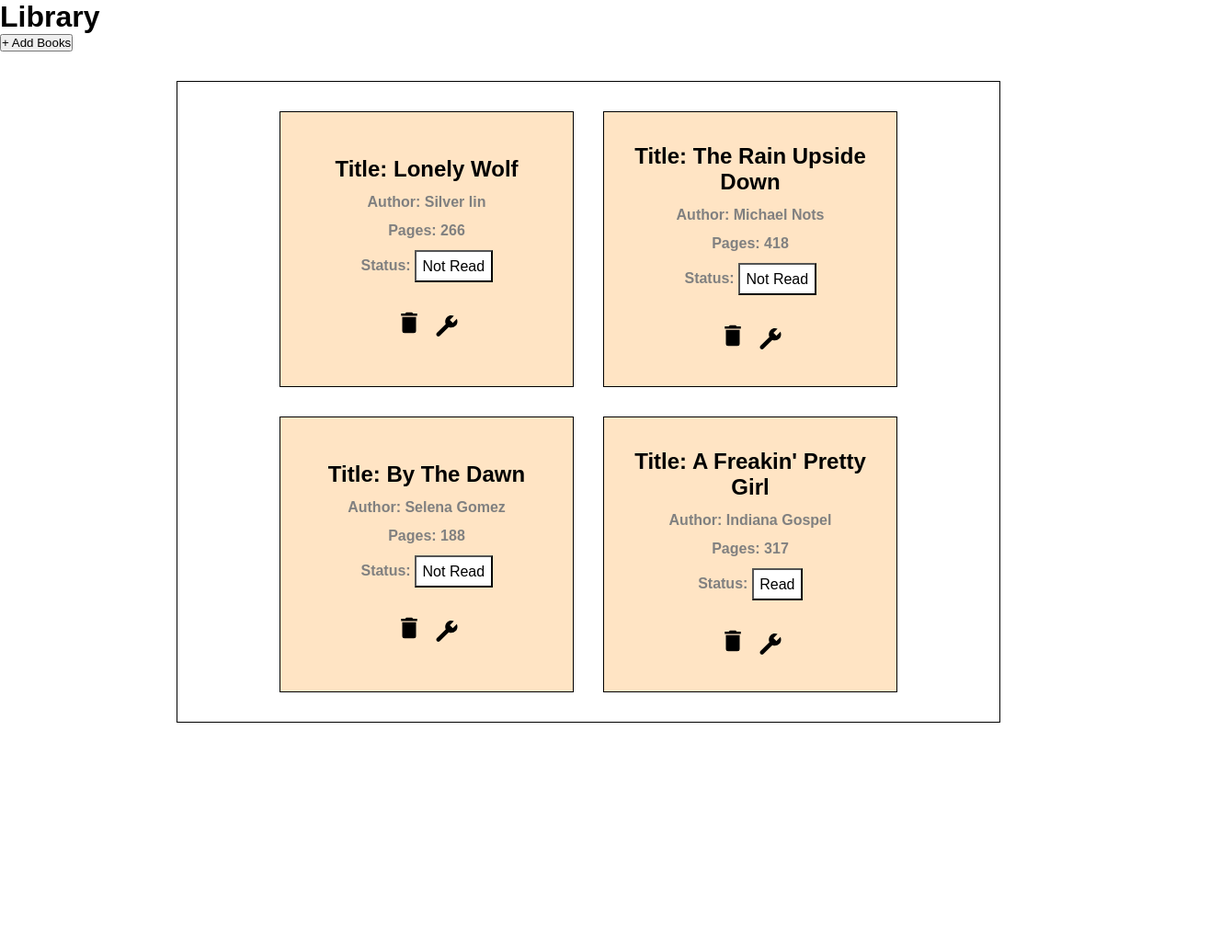
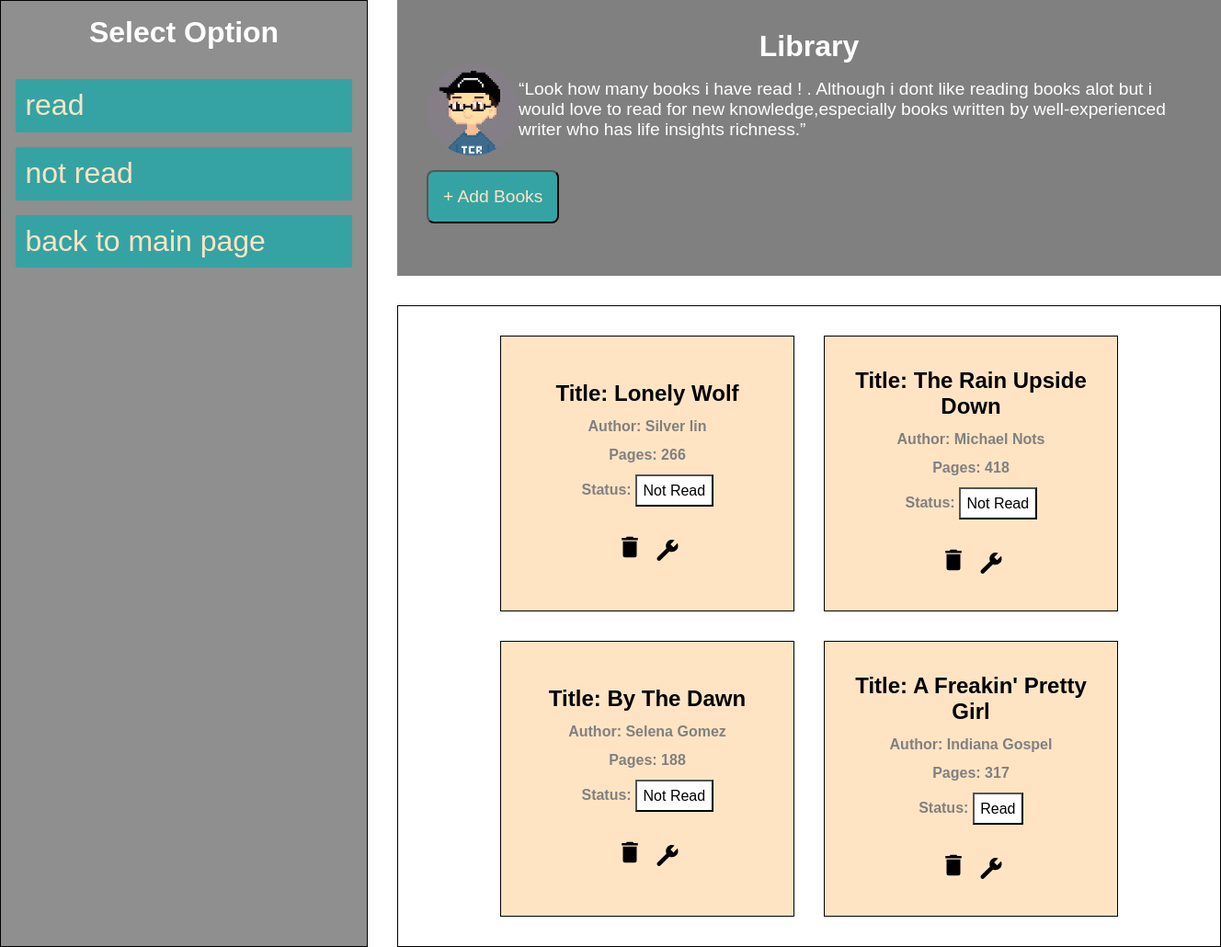
Before and after one commit to BenerdAndrian/library, a plain HTML site: page index.html in a window 1280 px wide. Shown: the whole page at 92% size, 1328 px wide, since content can reach past the window. Before the commit the page ends 800 px from the top, so only its background shows below. Drawn offline with Linux system fonts and the light colour scheme.

Commit message:
add grid style, adding sidebar,header.inside sidebar,add list of options read/not read to serve as advanced option find, inside header, i add img of avatar and to give some expressions about all the book that i've reading using <q>.I add styles to add book button to make it prettier...

```diff
--- a/index.html
+++ b/index.html
@@ -7,8 +7,33 @@
     <link rel="stylesheet" href="style.css">
 </head>
 <body>
-    <h1>Library</h1>
-    <button onclick="addBookFormDisplay()">+ Add Books</button>
+    <div class="container">
+        <div class="content">
+            <header>
+                <h1>Library</h1>
+
+                <span class="quotes">
+                    <img style=" width:100px;height:100px;border-radius:50px" src="draw-a-personalized-pixel-art-avatar-of-you-in-my-style.webp" alt="">
+                    <q>Look how many books i have read ! . Although i dont like reading books alot but i would love to read for new knowledge,especially books written by well-experienced writer who has life insights richness.</q>
+                </span>
+                <button onclick="addBookFormDisplay()">+ Add Books</button>
+            </header>
+            <ul class="library">
+
+            </ul>
+        </div>
+
+        <div class="sidebar">
+            <h1>Select Option</h1>
+         <ul>
+            <li>read</li>
+            <li>not read</li>
+            <li>back to main page</li>
+         </ul>
+        </div>
+
+    </div>
+
     <form class="form">
         <h2>Form</h2>
         <label for="bookName">Book's Name: </label>
@@ -27,9 +52,6 @@
         </span>
 
     </form>
-    <ul class="library">
-
-    </ul>
     <script src="library.js"></script>
 </body>
 </html>
--- a/style.css
+++ b/style.css
@@ -7,10 +7,71 @@ html{
     margin:0;
     box-sizing:border-box;
 }
+h1{
+    text-align:center;
+}
+.quotes{
+    font-size:1.2rem;
+    display:flex;
+    align-items:center;
+}
+header{
+    padding:2rem;
+}
 li{
     list-style: none;
 }
+.container{
+
+    display:grid;
+    grid-template-columns:400px 1fr;
+    gap:2rem;
+}
+.sidebar{
+    grid-column:1/2;
+    grid-row:1/2;
+    background-color:rgb(143, 143, 143);
+    color:black;
+    border:1px solid;
+    padding:1rem;
+}
+.sidebar h1{
+    color:white;
+}
+.sidebar ul{
+    display:flex;
+    flex-direction:column;
+    gap:1rem;
+    margin-top:2rem;
+}
+.sidebar ul li{
+    font-size:2rem;
+    color:bisque;
+    padding:0.65rem;
+    background-color:rgb(53, 163, 163);
+
+}
+.content{
+    grid-column:2/3;
+    display:grid;
+    grid-template-rows:300px 1fr;
+}
+header{
+    grid-row:1/2;
+    background-color:grey;
+    color:white;
+}
+header button{
+    padding:1rem;
+    background-color:rgb(53, 163, 163);
+    font-size:1.2rem;
+    color:bisque;
+    border-radius:0.5rem;
+    margin-top:1rem;
+    cursor:pointer;
+}
 .library{
+    grid-row:2/3;
     display:flex;
     border:1px solid;
     width:70vw;
@@ -68,6 +129,7 @@ form{
     padding:2rem;
     display:none;
 }
+
 form h2{
     text-align:center;
 }
```
Also changed, not shown: draw-a-personalized-pixel-art-avatar-of-you-in-my-style.webp (added).
